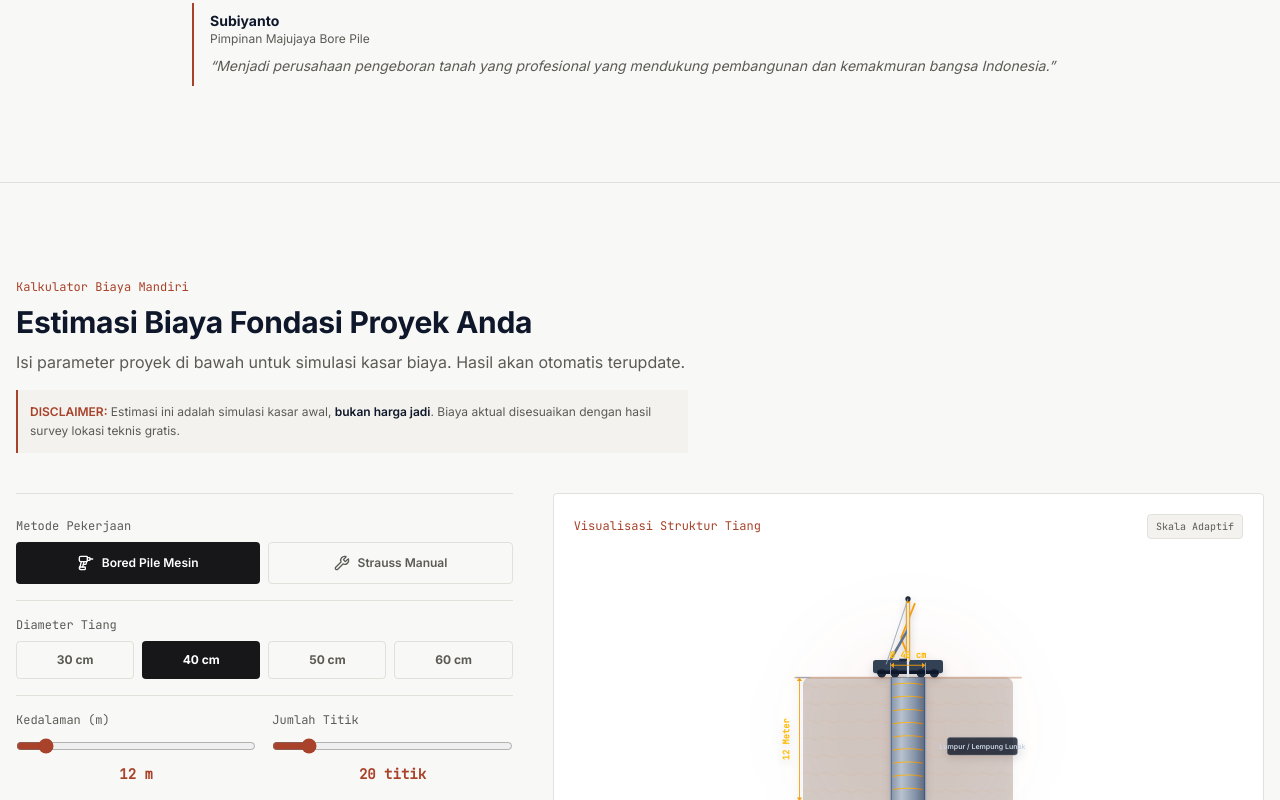
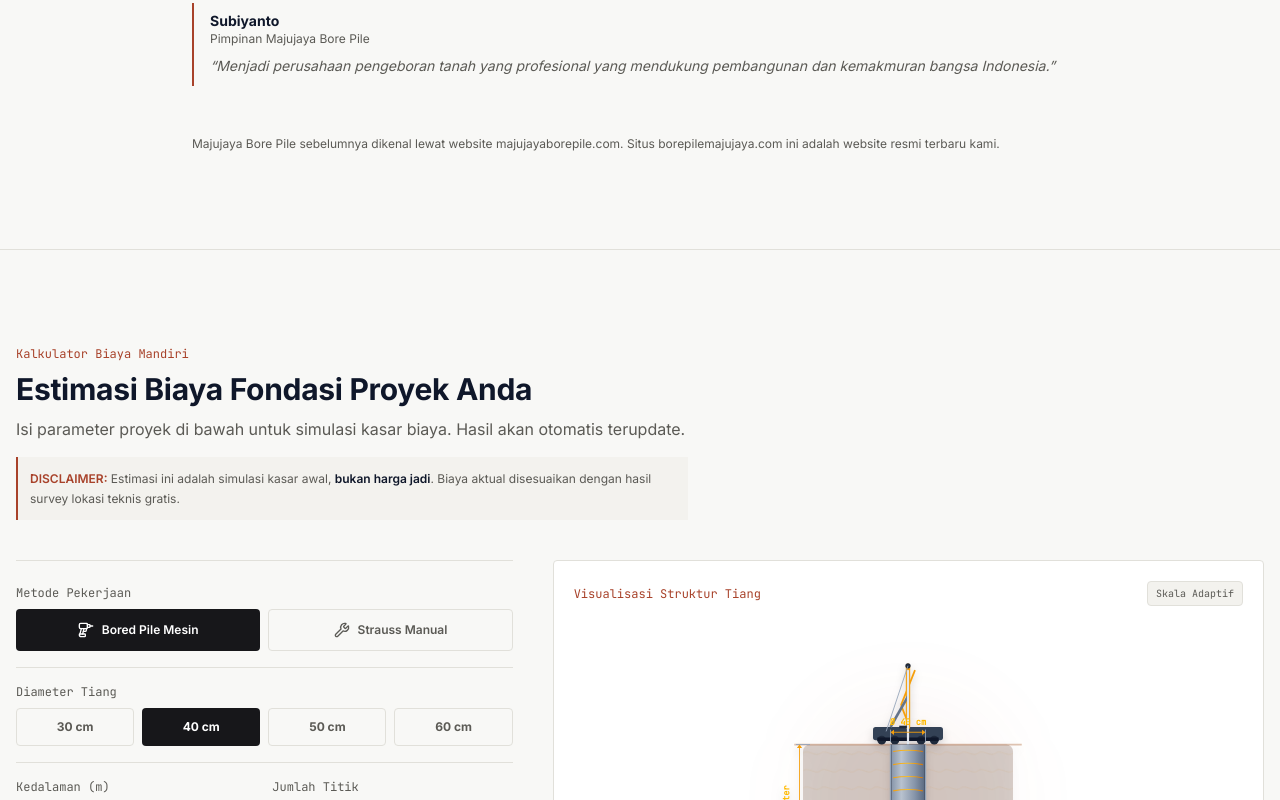
Before and after one commit to mjdevf/borepile-landing, a React (Vite) app: page / in a window 1280 px wide. Shown: the part 3800-4600 px from the top of the page. Built offline with nearby package versions, Linux system fonts and the light colour scheme.

Commit message:
feat(seo): signal borepilemajujaya.com as successor of majujayaborepile.com (sameAs, visible note, llms.txt)

```diff
--- a/index.html
+++ b/index.html
@@ -59,6 +59,7 @@
       "@id": "https://borepilemajujaya.com/#localbusiness",
       "name": "Jasa Bore Pile Majujaya",
       "alternateName": ["Majujaya Bore Pile", "CV. Majujaya Bore Pile", "Bore Pile Majujaya", "Majujaya Borepile", "majujayaborepile"],
+      "sameAs": ["https://majujayaborepile.com/"],
       "description": "Kontraktor profesional jasa bore pile, strauss pile, dan pengeboran tanah sejak tahun 2013. Melayani Jakarta, Bogor, Depok, Tangerang, Bekasi, Karawang, Cikarang, dan seluruh Indonesia dengan 250+ titik pengeboran yang telah diselesaikan.",
       "url": "https://borepilemajujaya.com/",
       "telephone": "+62-815-1481-1120",
@@ -209,6 +210,7 @@
       "@type": "Organization",
       "name": "CV. Majujaya Bore Pile",
       "alternateName": ["Majujaya Bore Pile", "Jasa Bore Pile Majujaya", "Bore Pile Majujaya", "Majujaya Borepile", "majujayaborepile"],
+      "sameAs": ["https://majujayaborepile.com/"],
       "url": "https://borepilemajujaya.com/",
       "logo": "https://borepilemajujaya.com/favicon.svg",
       "contactPoint": {
--- a/scripts/prerender.js
+++ b/scripts/prerender.js
@@ -214,6 +214,7 @@ function renderHomepageBody() {
         <h2 style="font-size:28px;font-weight:700;color:#0f172a;margin-bottom:16px;">${esc(about.title)}</h2>
         <p style="line-height:1.8;color:#334155;font-size:16px;margin-bottom:16px;">${esc(about.desc)}</p>
         <p style="line-height:1.8;color:#475569;font-size:15px;margin-bottom:24px;"><strong>Visi Perusahaan:</strong> ${esc(about.vision)}</p>
+        <p style="line-height:1.8;color:#475569;font-size:14px;margin-bottom:24px;">${esc(about.legacyNote)}</p>
         <div style="display:grid;grid-template-columns:repeat(auto-fit,minmax(260px,1fr));gap:16px;">
           ${about.highlights.map((h) => `<div style="background:#ffffff;border:1px solid #e2e8f0;border-radius:8px;padding:16px;"><h4 style="font-size:16px;font-weight:700;color:#0f172a;margin-bottom:6px;">${esc(h.title)}</h4><p style="font-size:14px;line-height:1.6;color:#64748b;margin:0;">${esc(h.desc)}</p></div>`).join('')}
         </div>
@@ -267,7 +268,7 @@ function renderHomepageBody() {
         </div>
       </div>
       <div style="max-width:1100px;margin:0 auto;padding-top:20px;border-top:1px solid #e2e8f0;text-align:center;font-size:13px;">
-        &copy; 2026 ${esc(footerData.company)}. Seluruh hak cipta dilindungi.
+        &copy; 2026 ${esc(footerData.company)}. Seluruh hak cipta dilindungi.<br>${esc(footerData.legacyNote)}
       </div>
     </footer>
   </div>`;
--- a/src/components/sections/AboutUs.jsx
+++ b/src/components/sections/AboutUs.jsx
@@ -50,6 +50,8 @@ export default function AboutUs() {
             &ldquo;{about.vision}&rdquo;
           </p>
         </div>
+
+        <p className="mt-6 text-xs leading-relaxed text-secondary">{about.legacyNote}</p>
       </div>
     </section>
   );
--- a/src/components/sections/Footer.jsx
+++ b/src/components/sections/Footer.jsx
@@ -206,6 +206,7 @@ export default function Footer() {
           <p className="font-mono text-xs text-secondary">
             &copy; 2026 {footer.company}. Engineering Integrity &amp; Structural Trust.
           </p>
+          <p className="font-mono text-[10px] text-secondary">{footer.legacyNote}</p>
           <p className="font-mono text-[10px] text-on-surface-variant max-w-md text-center md:text-right">
             {footer.privacy}
           </p>
--- a/src/data/content.js
+++ b/src/data/content.js
@@ -77,6 +77,7 @@ export const about = {
   title: "Tentang Majujaya Bore Pile",
   desc: "Kami adalah kontraktor jasa pondasi bore pile yang berasal dari Jakarta dan melayani proyek pengerjaan pondasi bore pile untuk wilayah Jabodetabek. Kami biasa menangani pekerjaan bore pile mesin maupun pondasi strauss pile manual dengan diameter mulai 30 cm, 40 cm, 60 cm, 80 cm, sampai 100 cm.",
   vision: "Menjadi perusahaan pengeboran tanah yang profesional yang mendukung pembangunan dan kemakmuran bangsa Indonesia.",
+  legacyNote: "Majujaya Bore Pile sebelumnya dikenal lewat website majujayaborepile.com. Situs borepilemajujaya.com ini adalah website resmi terbaru kami.",
   highlights: [
     {
       title: "Kontraktor Jasa Bore Pile",
@@ -1182,6 +1183,7 @@ export const faq = [
 
 export const footer = {
   company: "MAJUJAYA BORE PILE",
+  legacyNote: "Website resmi terbaru Majujaya Bore Pile (sebelumnya majujayaborepile.com).",
   tagline: "Jasa Bore Pile & Strauss Pile Profesional",
   address:
     "JL. OPHIR DALAM 2 RT.06/01 NO.61, KEL. GUNUNG KEBAYORAN BARU JAKSEL",
```
Also changed, not shown: public/llms.txt.
